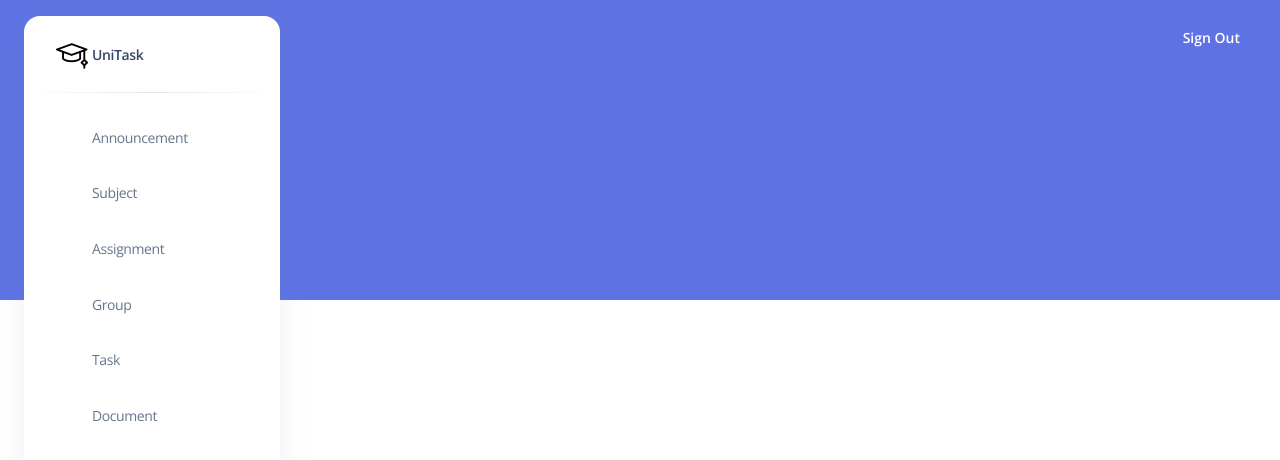
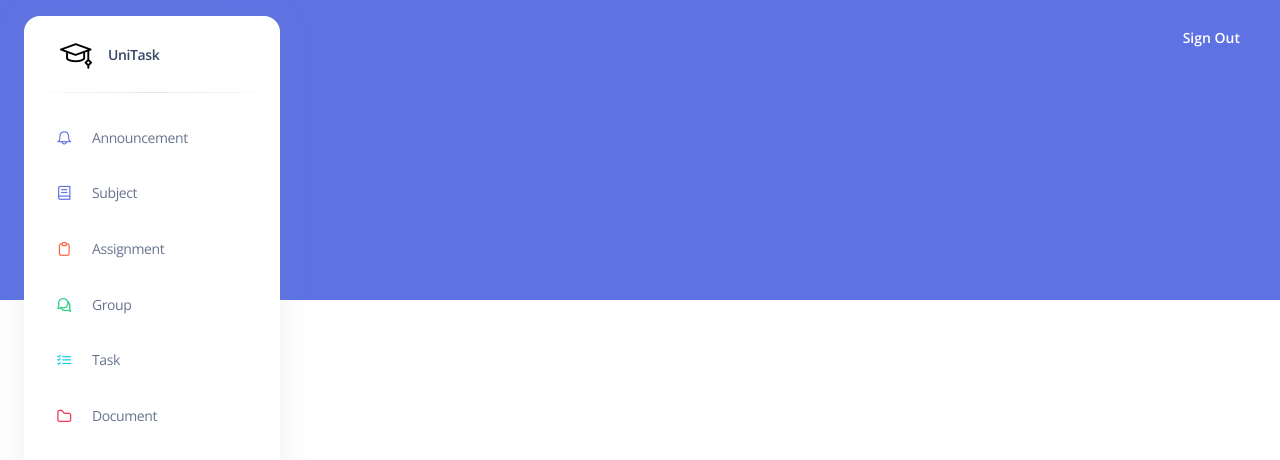
Before and after one commit to Chuanzz7/unitask-student-FE, a Vue app: page / in a window 1280 px wide. Shown: the top 460 px of the page. Built offline with nearby package versions, Linux system fonts and the light colour scheme; sample sign-in values are in the browser's storage.

Commit message:
side nav

```diff
--- a/src/components/layout/SideNavBar.vue
+++ b/src/components/layout/SideNavBar.vue
@@ -6,7 +6,6 @@ const isActiveLink = (routePath) => {
   const route = useRoute();
   return route.path === routePath;
 }
-
 
 </script>
 
@@ -17,16 +16,16 @@ const isActiveLink = (routePath) => {
     <div class="h-19">
       <i class="absolute top-0 right-0 p-4 opacity-50 cursor-pointer fas fa-times dark:text-white text-slate-400 xl:hidden"
          sidenav-close></i>
-      <a class="block px-8 py-6 m-0 text-sm whitespace-nowrap dark:text-white text-slate-700"
-         href="https://demos.creative-tim.com/argon-dashboard-tailwind/pages/dashboard.html" target="_blank">
+      <RouterLink class="block px-9 py-6 m-0 text-sm whitespace-nowrap dark:text-white text-slate-700"
+         to="/" target="_blank">
         <img src="@/assets/img/graduate-cap.png"
              class="inline h-full max-w-full transition-all duration-200 dark:hidden ease-nav-brand max-h-8"
              alt="main_logo"/>
         <img src="@/assets/img/graduate-cap.png"
              class="hidden h-full max-w-full transition-all duration-200 dark:inline ease-nav-brand max-h-8"
              alt="main_logo"/>
-        <span class="ml-1 font-semibold transition-all duration-200 ease-nav-brand">UniTask</span>
-      </a>
+        <span class="ml-1 font-semibold transition-all duration-200 ease-nav-brand px-3">UniTask</span>
+      </RouterLink>
     </div>
 
     <hr class="h-px mt-0 bg-transparent bg-gradient-to-r from-transparent via-black/40 to-transparent dark:bg-gradient-to-r dark:from-transparent dark:via-white dark:to-transparent"/>
@@ -43,7 +42,7 @@ const isActiveLink = (routePath) => {
            ]">
             <div
                 class="mr-2 flex h-8 w-8 items-center justify-center rounded-lg bg-center stroke-0 text-center xl:p-2.5">
-              <i class="relative top-0 text-sm leading-normal text-blue-500 ni ni-tv-2"></i>
+              <i class="relative top-0 text-sm leading-normal text-blue-500 pi pi-bell"></i>
             </div>
             <span class="ml-1 duration-300 opacity-100 pointer-events-none ease">Announcement</span>
           </RouterLink>
@@ -59,7 +58,7 @@ const isActiveLink = (routePath) => {
            ]">
             <div
                 class="mr-2 flex h-8 w-8 items-center justify-center rounded-lg bg-center stroke-0 text-center xl:p-2.5">
-              <i class="relative top-0 text-sm leading-normal text-blue-500 ni ni-tv-2"></i>
+              <i class="relative top-0 text-sm leading-normal text-blue-500 pi pi-book"></i>
             </div>
             <span class="ml-1 duration-300 opacity-100 pointer-events-none ease">Subject</span>
           </RouterLink>
@@ -75,7 +74,7 @@ const isActiveLink = (routePath) => {
            ]">
             <div
                 class="mr-2 flex h-8 w-8 items-center justify-center rounded-lg bg-center stroke-0 text-center xl:p-2.5">
-              <i class="relative top-0 text-sm leading-normal text-orange-500 ni ni-calendar-grid-58"></i>
+              <i class="relative top-0 text-sm leading-normal text-orange-500 pi pi-clipboard"></i>
             </div>
             <span class="ml-1 duration-300 opacity-100 pointer-events-none ease">Assignment</span>
           </RouterLink>
@@ -90,7 +89,7 @@ const isActiveLink = (routePath) => {
             'py-2.7 my-0 mx-2 flex items-center whitespace-nowrap px-4 transition-colors '
            ]">            <div
                 class="mr-2 flex h-8 w-8 items-center justify-center rounded-lg bg-center fill-current stroke-0 text-center xl:p-2.5">
-              <i class="relative top-0 text-sm leading-normal text-emerald-500 ni ni-credit-card"></i>
+              <i class="relative top-0 text-sm leading-normal text-emerald-500 pi pi-comments"></i>
             </div>
             <span class="ml-1 duration-300 opacity-100 pointer-events-none ease">Group</span>
           </RouterLink>
@@ -106,7 +105,7 @@ const isActiveLink = (routePath) => {
            ]">
             <div
                 class="mr-2 flex h-8 w-8 items-center justify-center rounded-lg bg-center stroke-0 text-center xl:p-2.5">
-              <i class="relative top-0 text-sm leading-normal text-cyan-500 ni ni-app"></i>
+              <i class="relative top-0 text-sm leading-normal text-cyan-500 pi pi-list-check"></i>
             </div>
             <span class="ml-1 duration-300 opacity-100 pointer-events-none ease">Task</span>
           </RouterLink>
@@ -122,7 +121,7 @@ const isActiveLink = (routePath) => {
            ]">
             <div
                 class="mr-2 flex h-8 w-8 items-center justify-center rounded-lg bg-center stroke-0 text-center xl:p-2.5">
-              <i class="relative top-0 text-sm leading-normal text-red-600 ni ni-world-2"></i>
+              <i class="relative top-0 text-sm leading-normal text-red-600 pi pi-folder"></i>
             </div>
             <span class="ml-1 duration-300 opacity-100 pointer-events-none ease">Document</span>
           </RouterLink>
```
